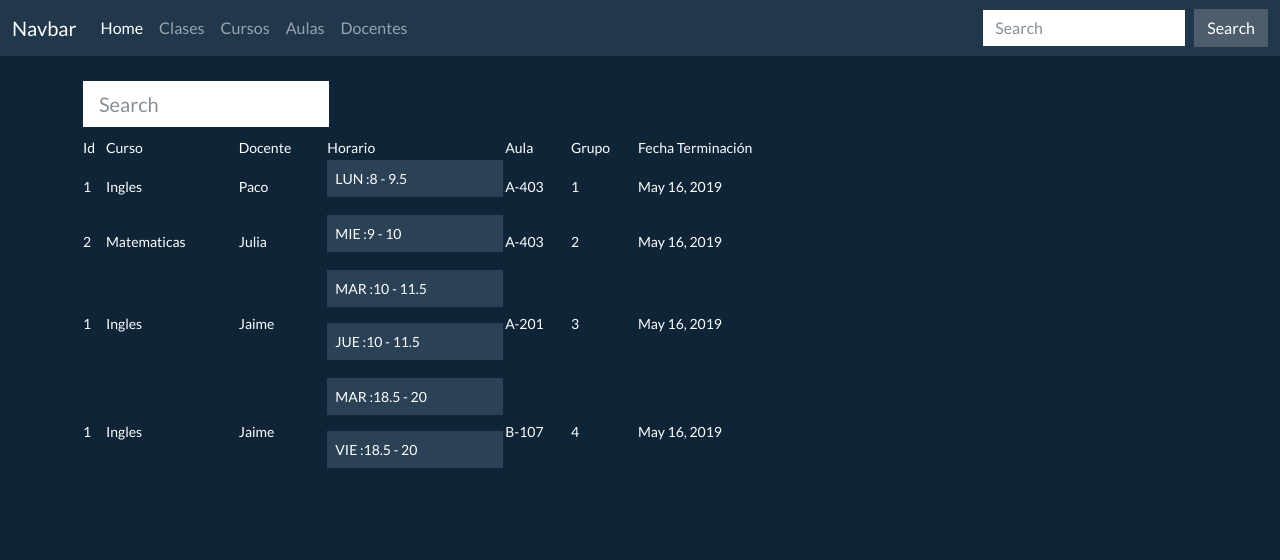
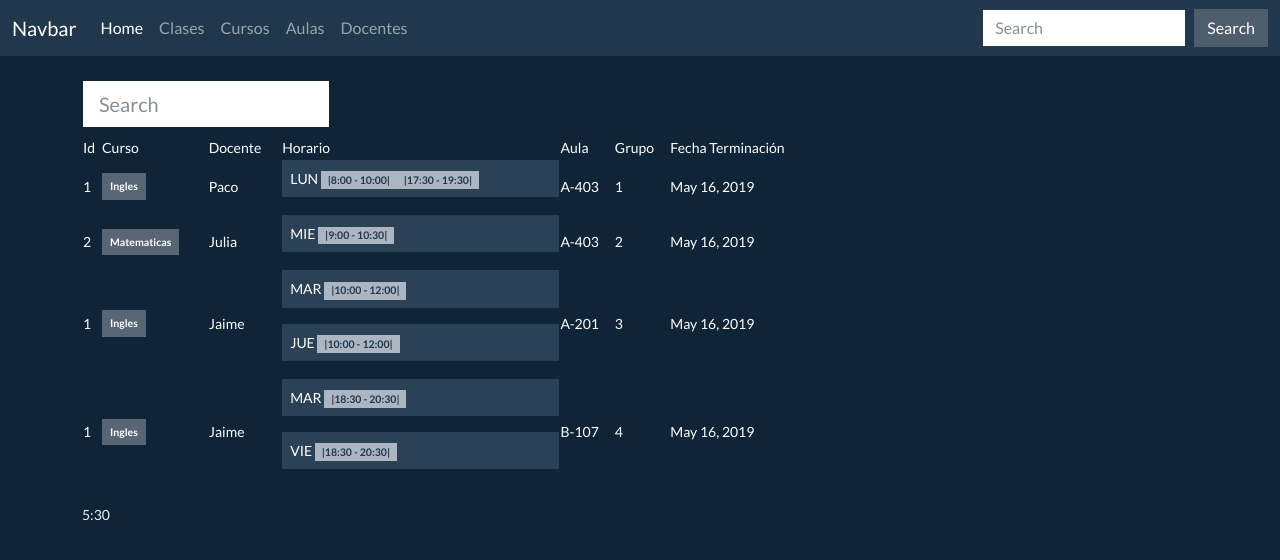
Before and after one commit to santiagovelezsuarez/classScheduling, an Angular app: page /class-list in a window 1280 px wide. Shown: the top 560 px of the page. Built offline with nearby package versions, Linux system fonts and the light colour scheme.

Commit message:
Schedule Days n time in ClassList --[scheduleComponent]

```diff
--- a/src/app/components/class-list/class-list.component.html
+++ b/src/app/components/class-list/class-list.component.html
@@ -24,13 +24,21 @@
     </tr>
     <tr *ngFor="let class of filter">
       <td>{{ class.course.id }}</td>
-      <td>{{ class.course.name }}</td>
+      <td><span class="badge bg-secondary">{{ class.course.name }}</span></td>
       <td>{{ class.teacer.name }}</td>
       <!-- <td><p *ngFor="let h of class.class_days">{{ h.day }}-{{ h.times }}</p></td> -->
-      <td><p *ngFor="let h of class.class_days">{{ h | classDayToString }}</p></td>
+      <td>
+        <p *ngFor="let h of class.class_days">
+          {{ Day[h.day] }}
+          <span class="badge bg-light text-dark" *ngFor="let t of h.times">
+            |{{ t.itime*3600000 | date:'H:mm':'UTC' }} - {{ t.ftime*3600000 | date:'H:mm':'UTC' }}|
+          </span>
+        </p>
+      </td>
       <td>{{ class.room.name }}</td>
       <td>{{ class.id }}</td>
       <td>{{ class.end_date | date }}</td>
     </tr>
   </table>
+  <label>{{ 5.5*3600000 | date:'H:mm':'UTC'}}</label>
 </div>
--- a/src/app/components/class-list/class-list.component.ts
+++ b/src/app/components/class-list/class-list.component.ts
@@ -1,5 +1,5 @@
 import { Component, OnInit } from '@angular/core';
-import { Class } from 'src/app/models/scheduler.models';
+import { Class, DAY } from 'src/app/models/scheduler.models';
 import { ClassService } from 'src/app/services/class.service';
 import { CourseService } from '../../services/course.service';
 import { TeacherService } from '../../services/teacher.service';
@@ -15,6 +15,8 @@ export class ClassListComponent implements OnInit {
   classes: Class[] = [];
   filter: Class[] = [];
   text: string = "";
+  Day = DAY;
+  Math = Math;
 
   constructor(
     private classService: ClassService,
--- a/src/app/components/schedule/schedule.component.ts
+++ b/src/app/components/schedule/schedule.component.ts
@@ -17,7 +17,7 @@ export class ScheduleComponent implements OnInit {
 
   @Input() fTime: number = 20;
 
-  @Input() cellsPerHour = 8;
+  @Input() cellsPerHour = 2;
 
   @Input() iDay: Days = Days.Lun;
 
@@ -102,7 +102,7 @@ export class ScheduleComponent implements OnInit {
 
       }
       if(times.length>0)
-        this.sessions.push({day, times});
+        this.sessions.push({day, times: [{itime: times[0], ftime: times[1]}]});
     }
     this.notify.emit(this.sessions);
   }
@@ -119,11 +119,11 @@ export class ScheduleComponent implements OnInit {
       {
         //console.log(session);
         //this.cells[2][2] = Cell.BUSY;
-        for(let time of session.times)
+        /*for(let time of session.times)
         {
           this.cells[session.day][(time-this.iTime)*this.cellsPerHour].value = Cell.BUSY;
           this.cells[session.day][(time-this.iTime)*this.cellsPerHour].description = desc;
-        }
+        }*/
       }
     }
   }
@@ -134,7 +134,4 @@ export class ScheduleComponent implements OnInit {
     );
     this.notifySessions();
   }
-
-
-
 }
--- a/src/app/models/scheduler.models.ts
+++ b/src/app/models/scheduler.models.ts
@@ -52,12 +52,18 @@ export interface Class {
 export interface ClassDay{
   class_id?: number;
   day: number;
-  times: number[];
+  times: timeInterval[];
 }
+
+export interface timeInterval {
+  itime: number;
+  ftime: number;
+}
+
 /* ******** */
 export interface Session{
   day: number;
-  times: number[];
+  times: timeInterval[];
 }
 
 export interface Schedule{
--- a/src/app/services/class.service.ts
+++ b/src/app/services/class.service.ts
@@ -23,7 +23,7 @@ export class ClassService {
       class_days: [
         {
           day: 0,
-          times: [8,8.5,9,9.5] // Lun 8 - 10
+          times: [{itime: 8, ftime:10},{itime: 17.5, ftime: 19.5}] // Lun 8 - 10 , 17 - 19:30
         }
       ]
     },
@@ -37,7 +37,7 @@ export class ClassService {
       class_days: [
         {
           day: 2,
-          times: [9,9.5,10] // Mie 9 - 10.30
+          times: [{itime: 9, ftime: 10.5}] // Mie 9 - 10:30
         }
       ]
     },
@@ -51,11 +51,11 @@ export class ClassService {
       class_days: [
         {
           day: 1,
-          times: [10,10.5,11,11.5] // Mar 10 - 12
+          times: [{itime: 10, ftime: 12}] // Mar 10 - 12
         },
         {
           day: 3,
-          times: [10,10.5,11,11.5] // Jue 10 - 12
+          times: [{itime: 10, ftime: 12}] // Jue 10 - 12
         }
       ]
     },
@@ -69,11 +69,11 @@ export class ClassService {
       class_days: [
         {
           day: 1,
-          times: [18.5,19,19.5,20] // Mar 18.5 - 20.5
+          times: [{itime: 18.5, ftime: 20.5}] // Mar 18:30 - 20:30
         },
         {
           day: 4,
-          times: [18.5,19,19.5,20] // Vie 18.5 - 20.5
+          times: [{itime: 18.5, ftime: 20.5}] // 18:30 - 20:30
         }
       ]
     }
```
